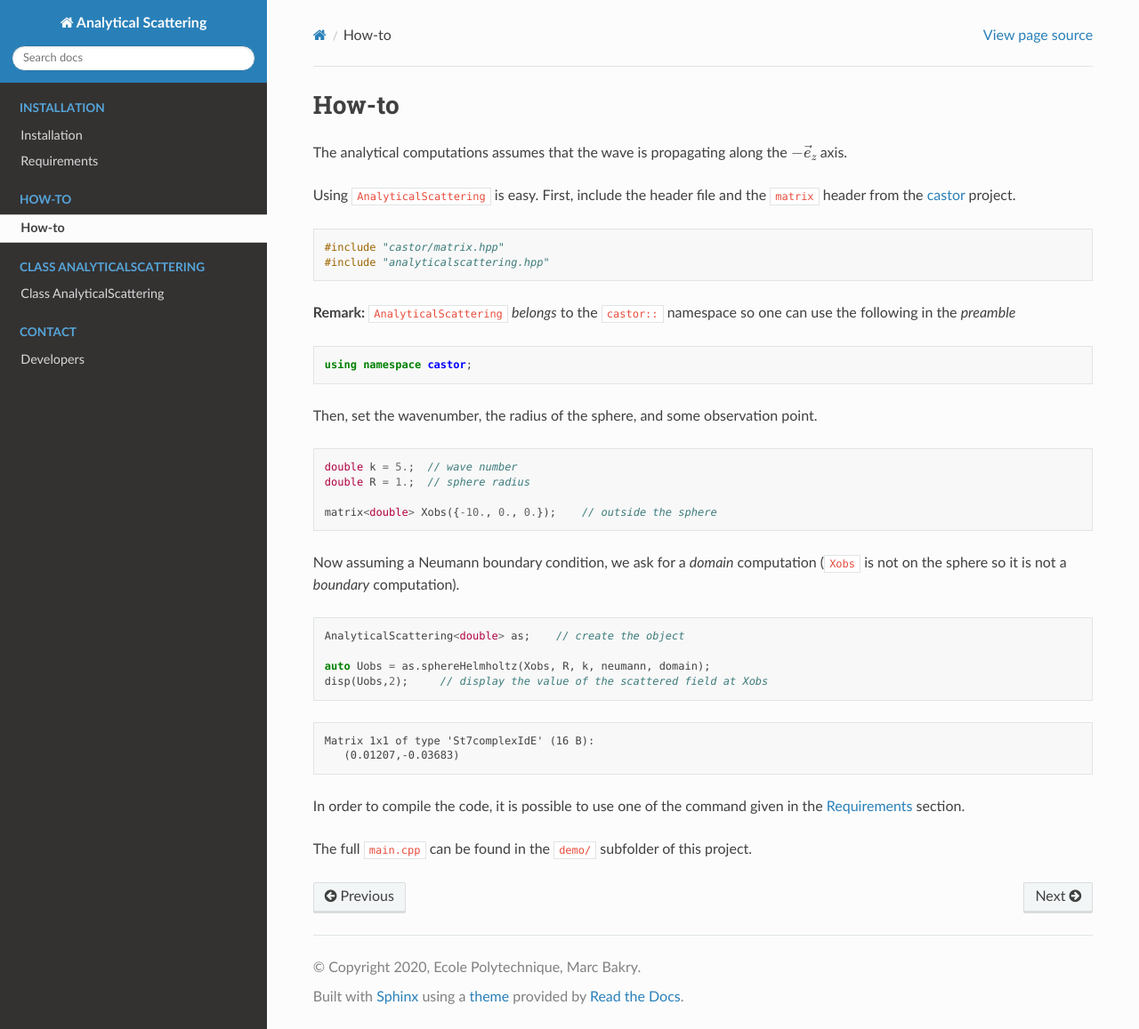
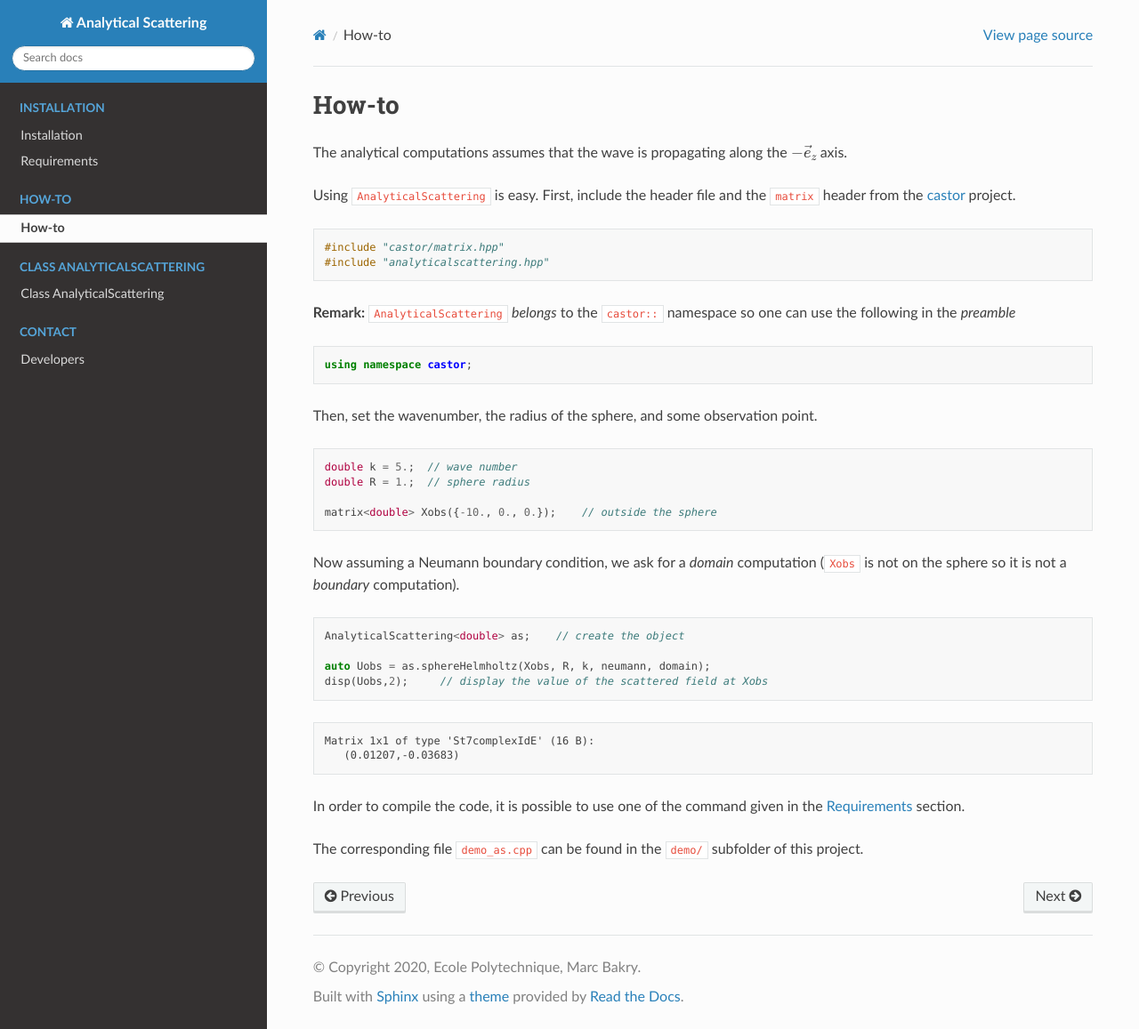
Before and after one commit to marcbakry/AnalyticalScattering, a Sphinx documentation site: the page built from doc/source/howto.rst, in a window 1280 px wide and 1157 px high. Shown: the whole window at 89% size. Built offline with Sphinx 7.4.7 and the Read the Docs theme 2.0.0, drawn with Linux system fonts in a browser that asks for light colours.

Commit message:
solved error in howto.rst

```diff
--- a/doc/source/howto.rst
+++ b/doc/source/howto.rst
@@ -45,4 +45,4 @@ Now assuming a Neumann boundary condition, we ask for a *domain* computation (``
 
 In order to compile the code, it is possible to use one of the command given in the :ref:`label-requirements` section.
 
-The full ``main.cpp`` can be found in the ``demo/`` subfolder of this project.
+The corresponding file ``demo_as.cpp`` can be found in the ``demo/`` subfolder of this project.
```
